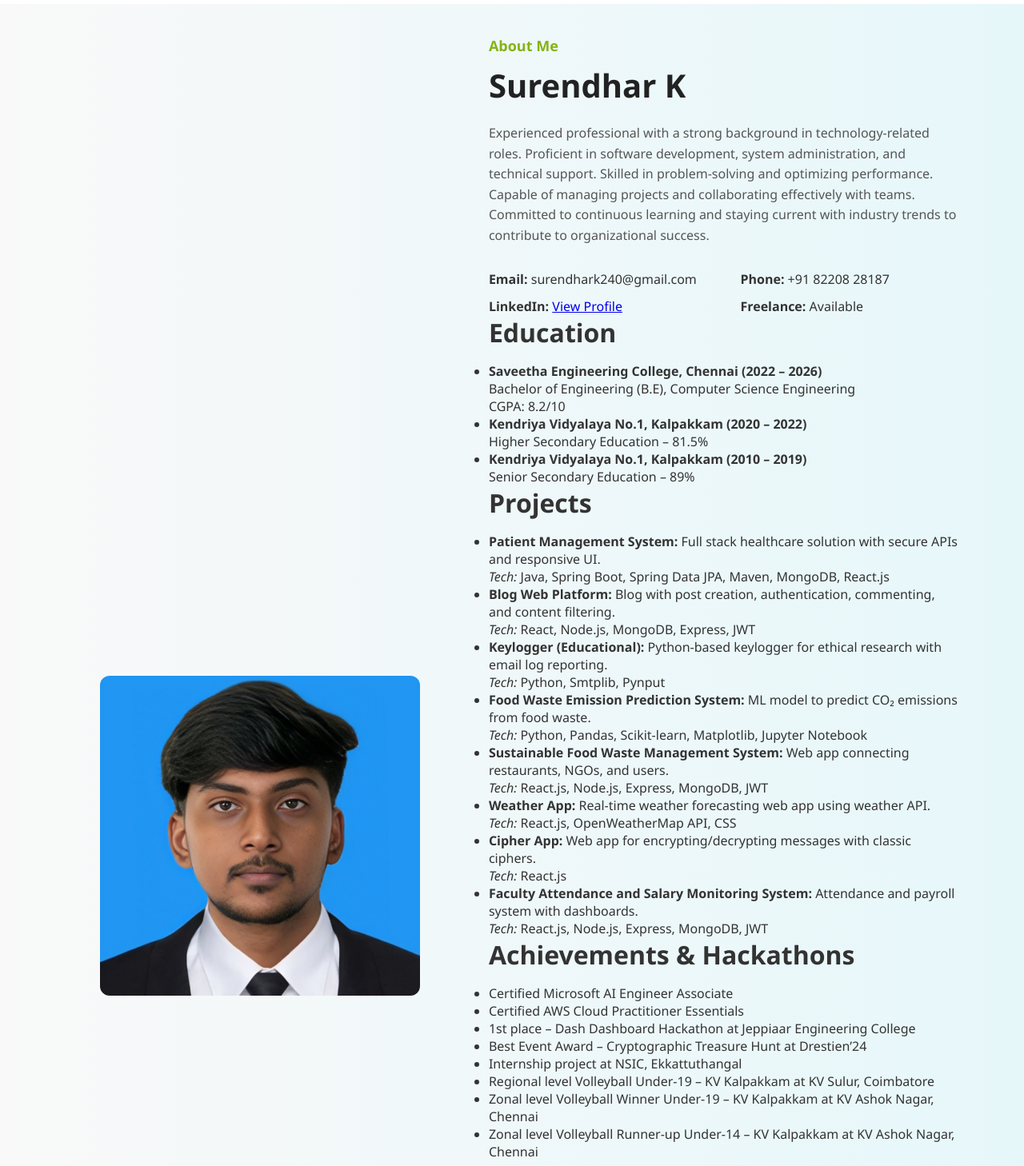
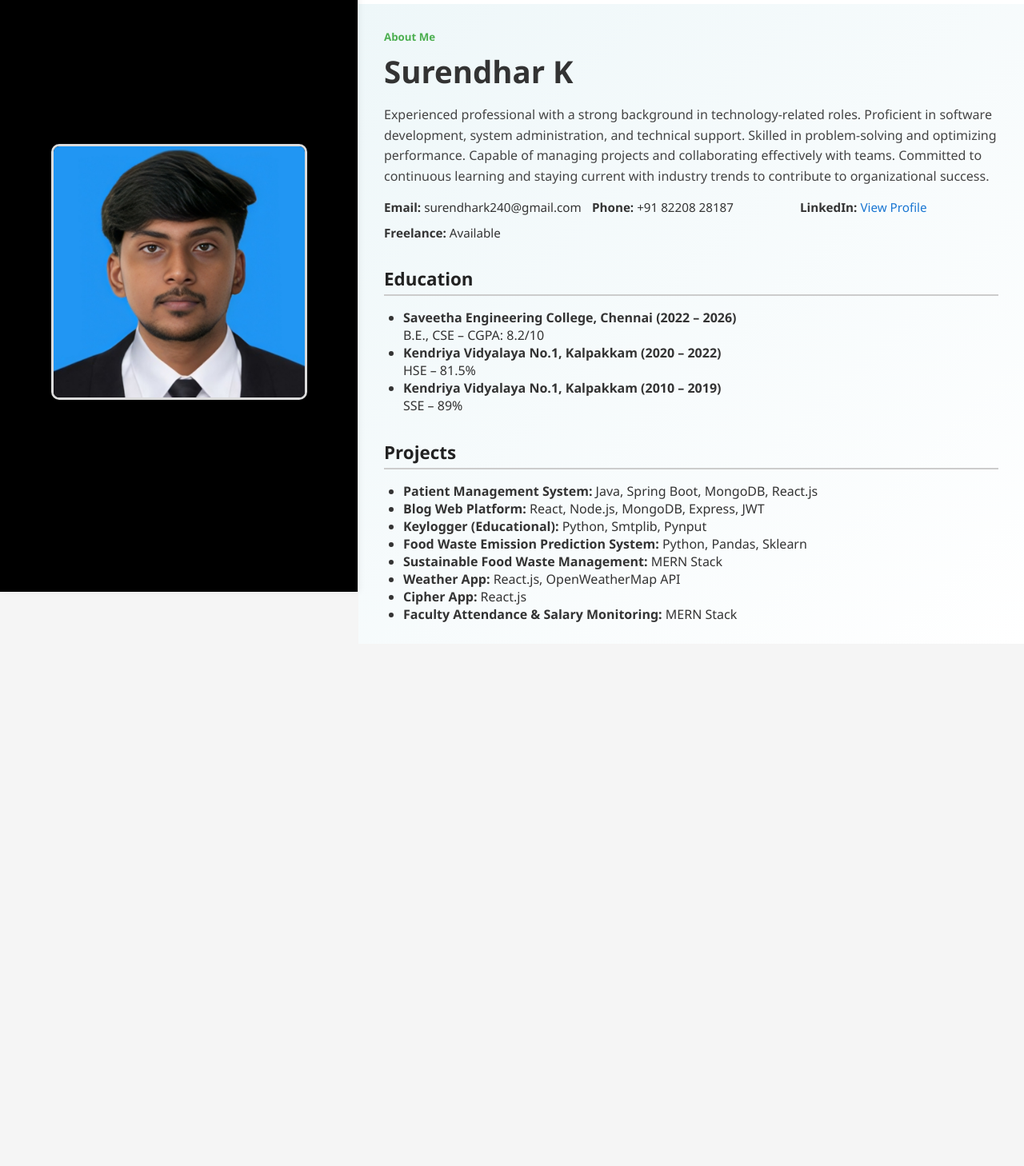
Before and after one commit to surrey-78/Personal-Public-Website, a React (Vite) app: page /about in a window 1280 px wide. Shown: the part 60-1518 px from the top of the page at 80% size. After the commit the page ends 865 px from the top, so only its background shows below. Built offline with nearby package versions, Linux system fonts and the light colour scheme.

Commit message:
successfully updated about

```diff
--- a/src/pages/About.jsx
+++ b/src/pages/About.jsx
@@ -1,15 +1,16 @@
 import React from 'react';
 import '../styles/About.css';
-import profileImage from '../assets/profile.jpg';
+import profileImage from '../assets/profile.jpg'; // Replace with your actual image path
 
 const About = () => {
   return (
-    <section className="about-container">
-      <div className="about-left">
+    <div className="about-wrapper">
+      <aside className="about-left">
         <img src={profileImage} alt="Surendhar K" className="about-img" />
-      </div>
+      </aside>
 
-      <div className="about-right">
+      <main className="about-right">
+        <div className="about-content">
           <h5 className="highlight">About Me</h5>
           <h1 className="about-title">Surendhar K</h1>
           <p className="about-subtext">
@@ -28,80 +29,48 @@ const About = () => {
 
           <h2 className="section-title">Education</h2>
           <ul>
-          <li><strong>Saveetha Engineering College, Chennai (2022 – 2026)</strong><br />
-            Bachelor of Engineering (B.E), Computer Science Engineering<br />
-            CGPA: 8.2/10
-          </li>
-          <li><strong>Kendriya Vidyalaya No.1, Kalpakkam (2020 – 2022)</strong><br />
-            Higher Secondary Education – 81.5%
-          </li>
-          <li><strong>Kendriya Vidyalaya No.1, Kalpakkam (2010 – 2019)</strong><br />
-            Senior Secondary Education – 89%
-          </li>
+            <li><strong>Saveetha Engineering College, Chennai (2022 – 2026)</strong><br />B.E., CSE – CGPA: 8.2/10</li>
+            <li><strong>Kendriya Vidyalaya No.1, Kalpakkam (2020 – 2022)</strong><br />HSE – 81.5%</li>
+            <li><strong>Kendriya Vidyalaya No.1, Kalpakkam (2010 – 2019)</strong><br />SSE – 89%</li>
           </ul>
 
           <h2 className="section-title">Projects</h2>
           <ul>
-          <li><strong>Patient Management System:</strong> Full stack healthcare solution with secure APIs and responsive UI.<br />
-            <em>Tech:</em> Java, Spring Boot, Spring Data JPA, Maven, MongoDB, React.js
-          </li>
-          <li><strong>Blog Web Platform:</strong> Blog with post creation, authentication, commenting, and content filtering.<br />
-            <em>Tech:</em> React, Node.js, MongoDB, Express, JWT
-          </li>
-          <li><strong>Keylogger (Educational):</strong> Python-based keylogger for ethical research with email log reporting.<br />
-            <em>Tech:</em> Python, Smtplib, Pynput
-          </li>
-          <li><strong>Food Waste Emission Prediction System:</strong> ML model to predict CO₂ emissions from food waste.<br />
-            <em>Tech:</em> Python, Pandas, Scikit-learn, Matplotlib, Jupyter Notebook
-          </li>
-          <li><strong>Sustainable Food Waste Management System:</strong> Web app connecting restaurants, NGOs, and users.<br />
-            <em>Tech:</em> React.js, Node.js, Express, MongoDB, JWT
-          </li>
-          <li><strong>Weather App:</strong> Real-time weather forecasting web app using weather API.<br />
-            <em>Tech:</em> React.js, OpenWeatherMap API, CSS
-          </li>
-          <li><strong>Cipher App:</strong> Web app for encrypting/decrypting messages with classic ciphers.<br />
-            <em>Tech:</em> React.js
-          </li>
-          <li><strong>Faculty Attendance and Salary Monitoring System:</strong> Attendance and payroll system with dashboards.<br />
-            <em>Tech:</em> React.js, Node.js, Express, MongoDB, JWT
-          </li>
+            <li><strong>Patient Management System:</strong> Java, Spring Boot, MongoDB, React.js</li>
+            <li><strong>Blog Web Platform:</strong> React, Node.js, MongoDB, Express, JWT</li>
+            <li><strong>Keylogger (Educational):</strong> Python, Smtplib, Pynput</li>
+            <li><strong>Food Waste Emission Prediction System:</strong> Python, Pandas, Sklearn</li>
+            <li><strong>Sustainable Food Waste Management:</strong> MERN Stack</li>
+            <li><strong>Weather App:</strong> React.js, OpenWeatherMap API</li>
+            <li><strong>Cipher App:</strong> React.js</li>
+            <li><strong>Faculty Attendance & Salary Monitoring:</strong> MERN Stack</li>
           </ul>
 
           <h2 className="section-title">Achievements & Hackathons</h2>
           <ul>
-          <li>Certified Microsoft AI Engineer Associate</li>
-          <li>Certified AWS Cloud Practitioner Essentials</li>
-          <li>1st place – Dash Dashboard Hackathon at Jeppiaar Engineering College</li>
-          <li>Best Event Award – Cryptographic Treasure Hunt at Drestien’24</li>
-          <li>Internship project at NSIC, Ekkattuthangal</li>
-          <li>Regional level Volleyball Under-19 – KV Kalpakkam at KV Sulur, Coimbatore</li>
-          <li>Zonal level Volleyball Winner Under-19 – KV Kalpakkam at KV Ashok Nagar, Chennai</li>
-          <li>Zonal level Volleyball Runner-up Under-14 – KV Kalpakkam at KV Ashok Nagar, Chennai</li>
+            <li>Microsoft AI Engineer Associate</li>
+            <li>AWS Cloud Practitioner Essentials</li>
+            <li>1st Place – Dash Dashboard Hackathon</li>
+            <li>Best Event Award – Drestien’24</li>
+            <li>Internship – NSIC, Ekkattuthangal</li>
+            <li>Regional/Zonal level Volleyball (Under-19/Under-14)</li>
           </ul>
 
           <h2 className="section-title">Technical Skills</h2>
           <ul className="skills-list">
             <li>Java, Python, C, C++</li>
-          <li>Spring Boot, Maven, Hibernate JPA</li>
-          <li>ReactJS, NodeJS, ExpressJS, MongoDB (MERN)</li>
-          <li>MySQL, MongoDB</li>
-          <li>HTML, CSS, JavaScript</li>
-          <li>Data Structures and OOPs</li>
-          <li>Machine Learning</li>
+            <li>Spring Boot, Maven, Hibernate</li>
+            <li>React, Node, Express, MongoDB</li>
+            <li>MySQL, HTML, CSS, JS</li>
+            <li>Data Structures, OOPs, ML</li>
             <li>Linux Administration</li>
           </ul>
 
           <h2 className="section-title">Soft Skills</h2>
           <ul className="skills-list">
-          <li>Teamwork</li>
-          <li>Time Management</li>
-          <li>Leadership</li>
-          <li>Effective Communication</li>
-          <li>Critical Thinking</li>
-          <li>Problem Solving</li>
-          <li>Adaptability</li>
-          <li>Collaboration</li>
+            <li>Teamwork, Leadership, Communication</li>
+            <li>Time Management, Problem Solving</li>
+            <li>Adaptability, Collaboration</li>
           </ul>
 
           <h2 className="section-title">Languages</h2>
@@ -111,7 +80,8 @@ const About = () => {
             <li>Tamil – Read, Speak</li>
           </ul>
         </div>
-    </section>
+      </main>
+    </div>
   );
 };
 
--- a/src/styles/About.css
+++ b/src/styles/About.css
@@ -1,61 +1,97 @@
-.about-container {
+.about-wrapper {
   display: flex;
-  flex-wrap: wrap;
-  gap: 40px;
-  padding: 40px 80px;
-  align-items: center;
-  background: linear-gradient(to right, #f9f9f9, #e6f7fa);
+  height: 100vh;
+  overflow: hidden;
 }
 
 .about-left {
-  flex: 1;
+  width: 35%;
+  min-width: 250px;
+  background-color: #000000;
   display: flex;
+  align-items: center;
   justify-content: center;
-  position: relative;
+  border-right: 1px solid #ddd;
+  box-shadow: 2px 0 8px rgba(0, 0, 0, 0.05);
+  position: fixed;
+  top: 0;
+  bottom: 0;
+  left: 0;
+  padding: 1rem;
+  z-index: 10;
 }
 
 .about-img {
-  width: 100%;
-  max-width: 400px;
-  border-radius: 12px;
+  width: 320px;
+  height: 320px;
+  border-radius: 10px;
   object-fit: cover;
-  z-index: 2;
+  border: 3px solid #dcdcdc;
+  box-shadow: 0 4px 12px rgba(0,0,0,0.15);
 }
 
 .about-right {
-  flex: 1.2;
+  margin-left: 35%;
+  width: 65%;
+  overflow-y: auto;
+  height: 100vh;
+  padding: 2rem;
+  background: linear-gradient(to bottom right, #eef7f9, #ffffff);
+}
+
+.about-content {
+  max-width: 900px;
+  margin: auto;
+}
+
+.about-title {
+  font-size: 2.4rem;
+  margin-bottom: 0.5rem;
 }
 
 .highlight {
-  color: #85b315;
-  font-weight: bold;
-  font-size: 18px;
-  margin-bottom: 10px;
-}
-
-.about-title {
-  font-size: 40px;
-  font-weight: 800;
-  margin: 0 0 20px;
-  color: #222;
+  color: #4caf50;
+  font-weight: 600;
+  margin-bottom: 0.5rem;
 }
 
 .about-subtext {
-  font-size: 16px;
-  color: #555;
-  margin-bottom: 10px;
+  font-size: 1rem;
   line-height: 1.6;
+  margin: 1rem 0;
+  color: #444;
 }
 
 .info-grid {
   display: grid;
-  grid-template-columns: repeat(2, 1fr);
-  row-gap: 12px;
-  column-gap: 40px;
-  margin-top: 30px;
-  font-size: 16px;
+  grid-template-columns: repeat(auto-fit, minmax(240px, 1fr));
+  gap: 0.75rem;
+  margin-bottom: 2rem;
+  font-size: 0.95rem;
 }
 
-.info-grid div {
-  color: #333;
+.section-title {
+  margin-top: 2rem;
+  font-size: 1.4rem;
+  color: #222;
+  border-bottom: 2px solid #ccc;
+  padding-bottom: 0.25rem;
 }
+
+ul {
+  list-style: disc;
+  margin-left: 1.5rem;
+  margin-top: 0.5rem;
+}
+
+.skills-list li {
+  margin-bottom: 0.3rem;
+}
+
+a {
+  color: #1976d2;
+  text-decoration: none;
+}
+a:hover {
+  text-decoration: underline;
+}
```
Lines whose indentation alone changed are shown as unchanged.
